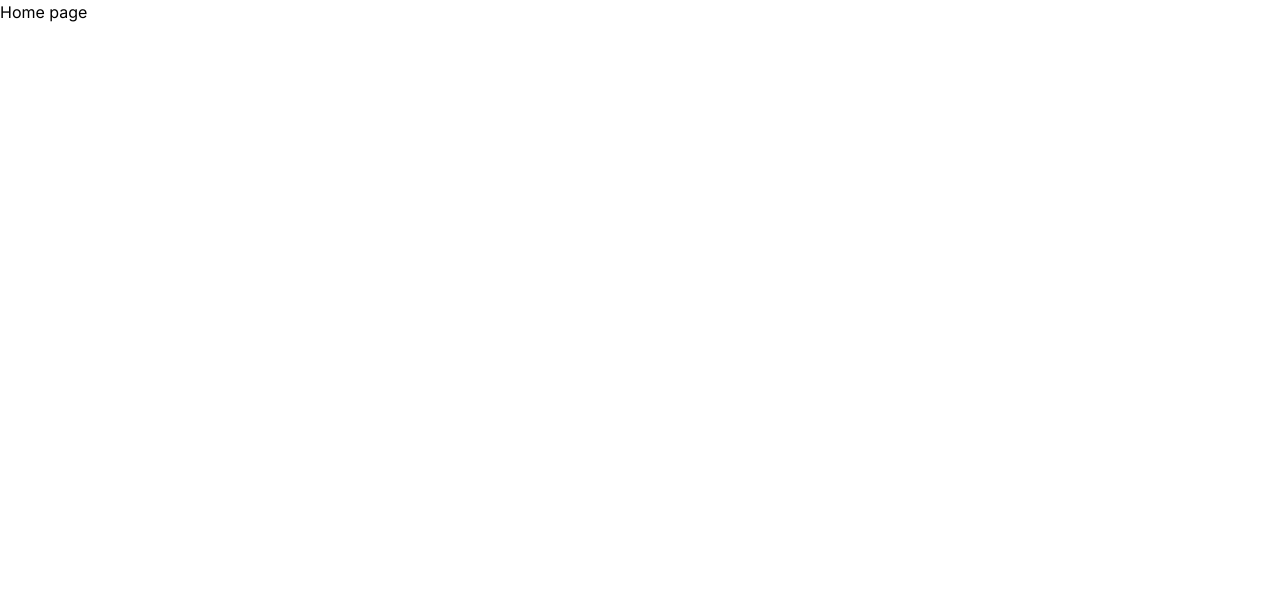
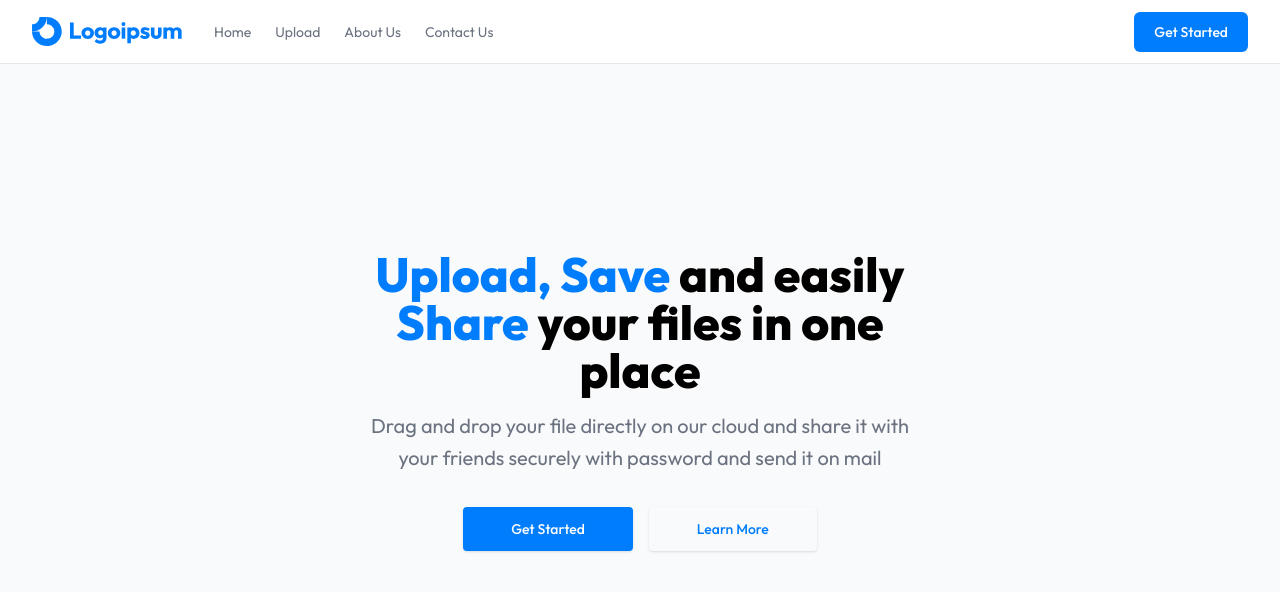
Before and after one commit to nnktz/file-sharing-app, a Next.js app: page / in a window 1280 px wide. Shown: the top 592 px of the page. Built offline with nearby package versions, Linux system fonts and the light colour scheme.

Commit message:
Landing page

```diff
--- a/app/layout.tsx
+++ b/app/layout.tsx
@@ -1,18 +1,19 @@
 import type { Metadata } from 'next'
-import { Inter } from 'next/font/google'
+import { Outfit } from 'next/font/google'
+
 import './globals.css'
 
-const inter = Inter({ subsets: ['latin'] })
+const font = Outfit({ subsets: ['latin'] })
 
 export const metadata: Metadata = {
-  title: 'Create Next App',
+  title: 'File Sharing',
   description: 'Generated by create next app',
 }
 
 export default function RootLayout({ children }: { children: React.ReactNode }) {
   return (
     <html lang="en">
-      <body className={inter.className}>{children}</body>
+      <body className={font.className}>{children}</body>
     </html>
   )
 }
--- a/app/page.tsx
+++ b/app/page.tsx
@@ -1,5 +1,11 @@
+import { Header } from '@/components/header'
+import { Hero } from '@/components/hero'
+
 export default function Home() {
   return (
-    <main>Home page</main>
+    <div className="h-full bg-gray-50">
+      <Header />
+      <Hero />
+    </div>
   )
 }
--- /dev/null
+++ b/components/header.tsx
@@ -0,0 +1,66 @@
+import Image from 'next/image'
+
+export const Header = () => {
+  return (
+    <header className="bg-white">
+      <div className="mx-auto flex h-16 max-w-screen-xl items-center gap-8 border-b px-4 sm:px-6 lg:px-8">
+        <Image src={'/logo.svg'} alt="logo" width={150} height={100} />
+
+        <div className="flex flex-1 items-center justify-end md:justify-between">
+          <nav aria-label="Global" className="hidden md:block">
+            <ul className="flex items-center gap-6 text-sm">
+              <li>
+                <a className="text-gray-500 transition hover:text-gray-500/75" href="/">
+                  Home
+                </a>
+              </li>
+
+              <li>
+                <a className="text-gray-500 transition hover:text-gray-500/75" href="/">
+                  Upload
+                </a>
+              </li>
+
+              <li>
+                <a className="text-gray-500 transition hover:text-gray-500/75" href="/">
+                  About Us
+                </a>
+              </li>
+
+              <li>
+                <a className="text-gray-500 transition hover:text-gray-500/75" href="/">
+                  Contact Us
+                </a>
+              </li>
+            </ul>
+          </nav>
+
+          <div className="flex items-center gap-4">
+            <div className="sm:flex sm:gap-4">
+              <a
+                className="bg-primary block rounded-md px-5 py-2.5 text-sm font-medium text-white transition hover:bg-blue-700"
+                href="/"
+              >
+                Get Started
+              </a>
+            </div>
+
+            <button className="block rounded bg-gray-100 p-2.5 text-gray-600 transition hover:text-gray-600/75 md:hidden">
+              <span className="sr-only">Toggle menu</span>
+              <svg
+                xmlns="http://www.w3.org/2000/svg"
+                className="h-5 w-5"
+                fill="none"
+                viewBox="0 0 24 24"
+                stroke="currentColor"
+                strokeWidth="2"
+              >
+                <path strokeLinecap="round" strokeLinejoin="round" d="M4 6h16M4 12h16M4 18h16" />
+              </svg>
+            </button>
+          </div>
+        </div>
+      </div>
+    </header>
+  )
+}
--- /dev/null
+++ b/components/hero.tsx
@@ -0,0 +1,34 @@
+import CONSTANTS from '@/utils/constants'
+
+export const Hero = () => {
+  return (
+    <section className="flex h-full items-center">
+      <div className="mx-auto mb-32 max-w-screen-xl px-4 py-32 text-black lg:flex">
+        <div className="mx-auto max-w-xl text-center">
+          <h1 className="text-3xl font-extrabold sm:text-5xl">
+            <span className="text-primary">Upload, Save</span> and easily{' '}
+            <span className="text-primary">Share</span> your files in one place
+          </h1>
+
+          <p className="mt-4 text-gray-500 sm:text-xl/relaxed">{CONSTANTS.desc}</p>
+
+          <div className="mt-8 flex flex-wrap justify-center gap-4">
+            <a
+              className="bg-primary block w-full rounded px-12 py-3 text-sm font-medium text-white shadow hover:bg-blue-700 focus:outline-none focus:ring active:bg-red-500 sm:w-auto"
+              href="/"
+            >
+              Get Started
+            </a>
+
+            <a
+              className="text-primary block w-full rounded px-12 py-3 text-sm font-medium shadow hover:text-blue-700 focus:outline-none focus:ring active:text-red-500 sm:w-auto"
+              href="/"
+            >
+              Learn More
+            </a>
+          </div>
+        </div>
+      </div>
+    </section>
+  )
+}
--- a/tailwind.config.ts
+++ b/tailwind.config.ts
@@ -12,6 +12,9 @@
         'gradient-radial': 'radial-gradient(var(--tw-gradient-stops))',
         'gradient-conic': 'conic-gradient(from 180deg at 50% 50%, var(--tw-gradient-stops))',
       },
+      colors: {
+        primary: '#007dfc',
+      },
     },
   },
   plugins: [],
--- /dev/null
+++ b/utils/constants.ts
@@ -0,0 +1,5 @@
+const CONSTANTS = {
+  desc: 'Drag and drop your file directly on our cloud and share it with your friends securely with password and send it on mail',
+}
+
+export default CONSTANTS
```
Also changed, not shown: public/logo.svg (added).
